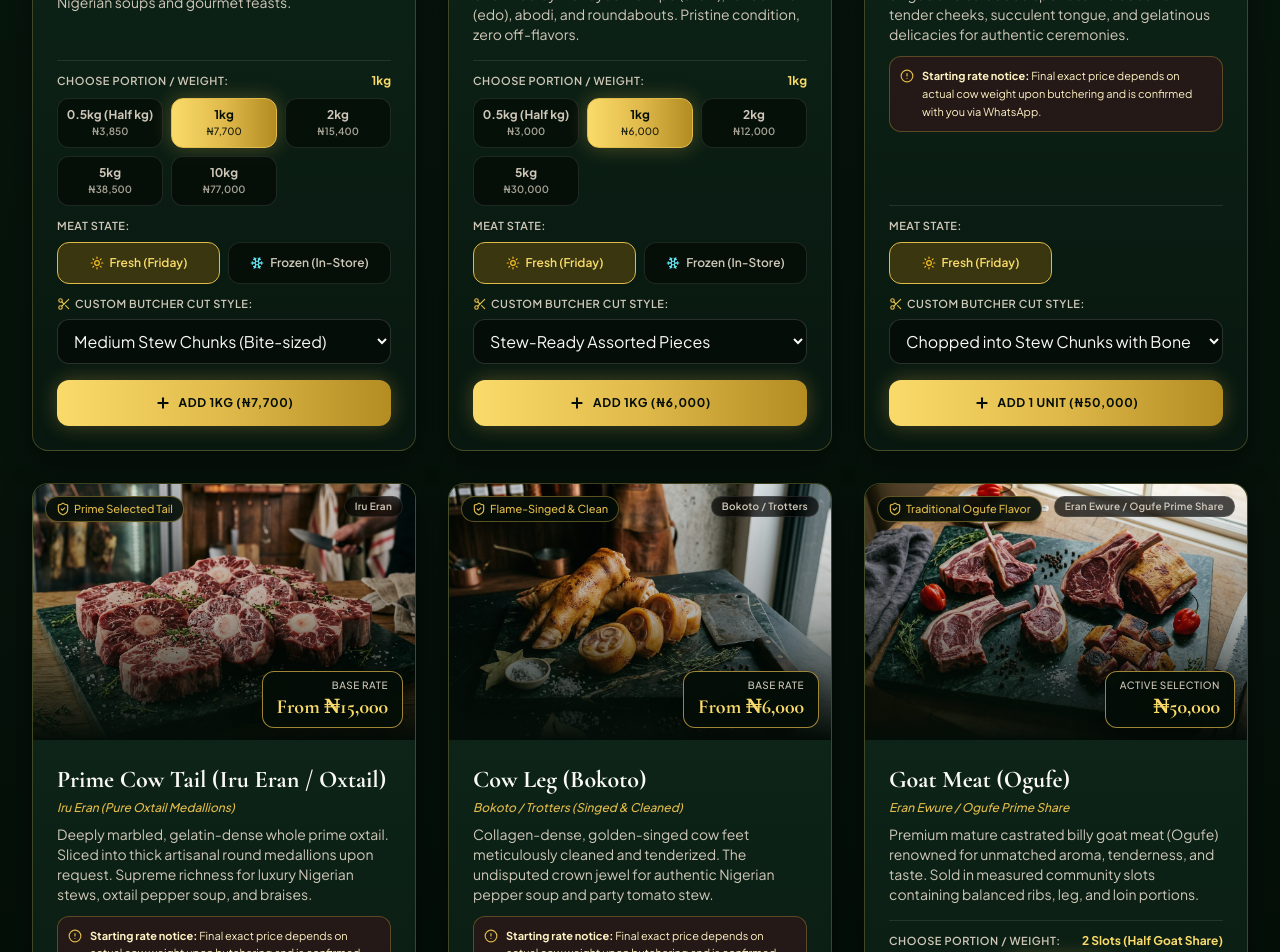
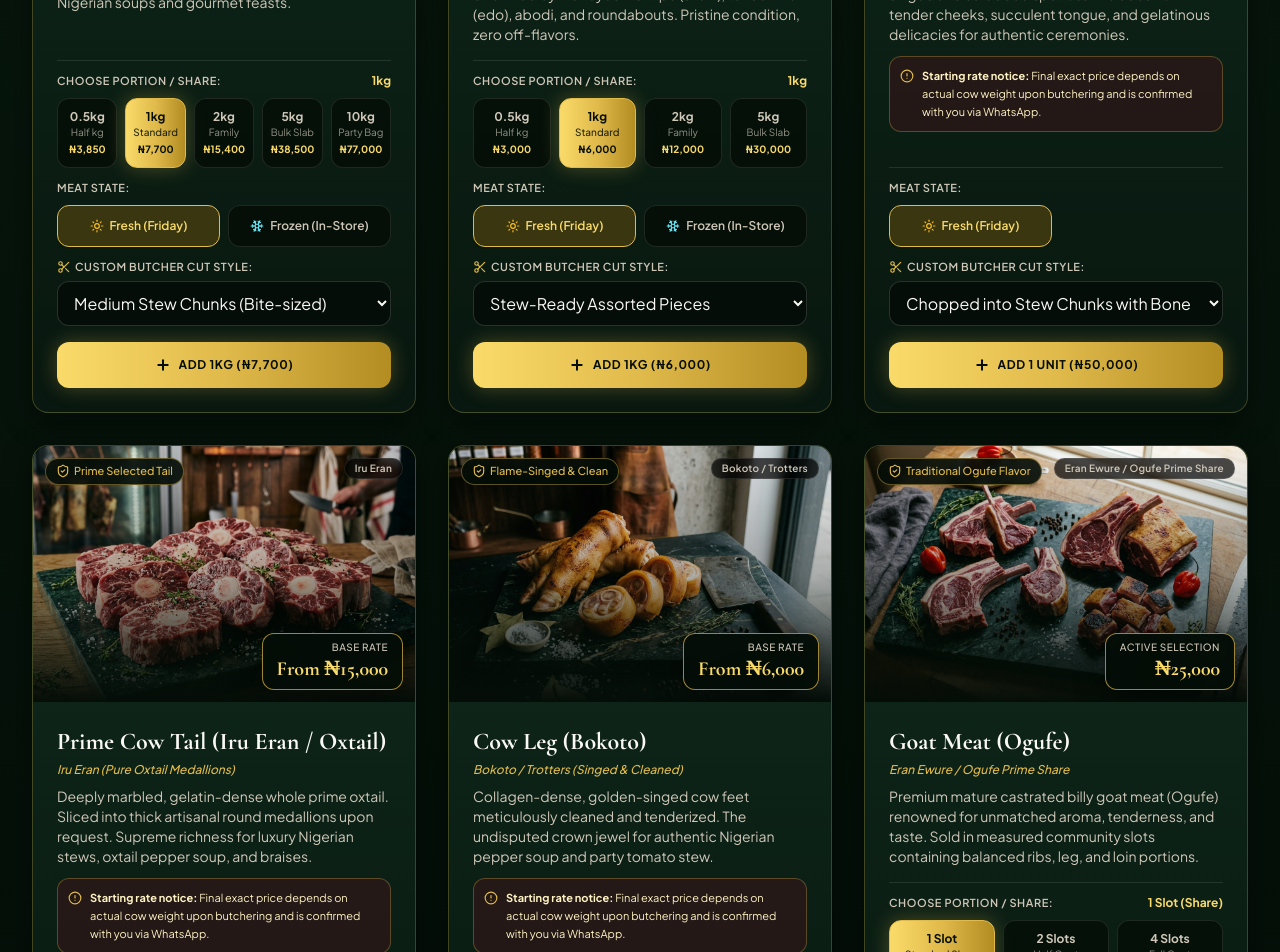
Before and after one commit to Hatooomlaski/alayakireserve, a Next.js app: page / in a window 1280 px wide. Shown: the part 2500-3452 px from the top of the page. Built offline with nearby package versions, Linux system fonts and the light colour scheme.

Commit message:
fix(catalog): prevent portion button text overflow and overlap on Ogufe and all artisanal cuts

```diff
--- a/src/components/ProductCard.tsx
+++ b/src/components/ProductCard.tsx
@@ -33,9 +33,13 @@ export default function ProductCard({ product }: ProductCardProps) {
     openDrawer,
   } = useOrder();
 
-  // Selected portion/tier (default to 1kg or first tier)
+  // Selected portion/tier (default to 1kg for beef/offal, 1 Slot for goat)
+  const defaultTierIndex =
+    product.category === "beef" || product.category === "intestines" ? 1 : 0;
   const [selectedTier, setSelectedTier] = useState<PriceTier | undefined>(
-    product.tiers && product.tiers.length > 0 ? product.tiers[1] || product.tiers[0] : undefined
+    product.tiers && product.tiers.length > 0
+      ? product.tiers[defaultTierIndex] || product.tiers[0]
+      : undefined
   );
 
   // Selected meat state (Fresh vs Frozen)
@@ -176,15 +180,23 @@ export default function ProductCard({ product }: ProductCardProps) {
         <div className="space-y-3 pt-3 border-t border-white/10">
           {product.tiers && product.tiers.length > 0 && (
             <div>
-              <div className="flex items-center justify-between mb-2">
-                <label className="text-[11px] uppercase tracking-wider text-reserve-cream-muted font-semibold">
-                  Choose Portion / Weight:
+              <div className="flex items-center justify-between gap-2 mb-2">
+                <label className="text-[11px] uppercase tracking-wider text-reserve-cream-muted font-semibold truncate">
+                  Choose Portion / Share:
                 </label>
-                <span className="text-xs text-reserve-gold-bright font-bold">
+                <span className="text-xs text-reserve-gold-bright font-bold truncate text-right flex-shrink-0">
                   {selectedTier?.weightLabel}
                 </span>
               </div>
-              <div className="grid grid-cols-2 sm:grid-cols-3 gap-2">
+              <div
+                className={`grid gap-2 ${
+                  product.tiers.length === 3
+                    ? "grid-cols-3"
+                    : product.tiers.length === 4
+                    ? "grid-cols-2 sm:grid-cols-4"
+                    : "grid-cols-3 sm:grid-cols-5"
+                }`}
+              >
                 {product.tiers.map((tier) => {
                   const isSelected = selectedTier?.weightLabel === tier.weightLabel;
                   const qtyForThisTier = getItemQuantity(product.id, tier.weightLabel, selectedState);
@@ -193,18 +205,35 @@ export default function ProductCard({ product }: ProductCardProps) {
                       key={tier.weightLabel}
                       type="button"
                       onClick={() => setSelectedTier(tier)}
-                      className={`relative min-h-[46px] px-2.5 py-2 rounded-xl text-xs font-semibold transition-all border text-center flex flex-col items-center justify-center ${
+                      className={`relative w-full min-w-0 px-1 py-2.5 rounded-xl text-center flex flex-col items-center justify-center transition-all border overflow-hidden ${
                         isSelected
                           ? "bg-gradient-to-r from-reserve-gold-bright via-reserve-gold to-reserve-gold-dark text-reserve-obsidian border-reserve-gold shadow-gold-glow font-bold"
                           : "bg-reserve-obsidian/80 text-reserve-cream-muted border-white/10 hover:border-reserve-gold/40 hover:text-white"
                       }`}
                     >
-                      <span className="block truncate font-bold">{tier.weightLabel}</span>
-                      <span className={`block text-[10px] ${isSelected ? "text-reserve-obsidian/90 font-medium" : "text-reserve-cream-muted/80"}`}>
+                      <span className="block font-bold text-xs truncate max-w-full leading-tight">
+                        {tier.shortLabel || tier.weightLabel}
+                      </span>
+                      {tier.subtitle && (
+                        <span
+                          className={`block text-[10px] truncate max-w-full leading-tight mt-0.5 ${
+                            isSelected
+                              ? "text-reserve-obsidian/85 font-medium"
+                              : "text-reserve-cream-muted/70"
+                          }`}
+                        >
+                          {tier.subtitle}
+                        </span>
+                      )}
+                      <span
+                        className={`block text-[10px] font-bold truncate max-w-full mt-1 ${
+                          isSelected ? "text-reserve-obsidian" : "text-reserve-gold-bright"
+                        }`}
+                      >
                         {formatNaira(tier.price)}
                       </span>
                       {qtyForThisTier > 0 && (
-                        <span className="absolute -top-1.5 -right-1.5 min-w-[18px] h-[18px] px-1 rounded-full bg-emerald-500 text-white text-[10px] font-bold flex items-center justify-center border-2 border-reserve-obsidian shadow">
+                        <span className="absolute top-1 right-1 min-w-[17px] h-[17px] px-0.5 rounded-full bg-emerald-500 text-white text-[9px] font-bold flex items-center justify-center border border-reserve-obsidian shadow">
                           {qtyForThisTier}
                         </span>
                       )}
@@ -339,8 +368,10 @@ export default function ProductCard({ product }: ProductCardProps) {
                   </>
                 ) : (
                   <>
-                    <Plus className="w-4 h-4 text-reserve-obsidian stroke-[3]" />
-                    <span>Add {currentPortionLabel} ({formatNaira(currentPrice)})</span>
+                    <Plus className="w-4 h-4 text-reserve-obsidian stroke-[3] flex-shrink-0" />
+                    <span className="truncate">
+                      Add {selectedTier?.shortLabel || currentPortionLabel} ({formatNaira(currentPrice)})
+                    </span>
                   </>
                 )}
               </button>
--- a/src/config/products.ts
+++ b/src/config/products.ts
@@ -13,11 +13,11 @@ export const PRODUCTS: ProductItem[] = [
     isSpecialty: false,
     availableStates: ["Fresh", "Frozen"],
     tiers: [
-      { weightLabel: "0.5kg (Half kg)", weightKg: 0.5, price: 3850 },
-      { weightLabel: "1kg", weightKg: 1, price: 7700 },
-      { weightLabel: "2kg", weightKg: 2, price: 15400 },
-      { weightLabel: "5kg", weightKg: 5, price: 38500 },
-      { weightLabel: "10kg", weightKg: 10, price: 77000 },
+      { weightLabel: "0.5kg (Half kg)", shortLabel: "0.5kg", subtitle: "Half kg", weightKg: 0.5, price: 3850 },
+      { weightLabel: "1kg", shortLabel: "1kg", subtitle: "Standard", weightKg: 1, price: 7700 },
+      { weightLabel: "2kg", shortLabel: "2kg", subtitle: "Family", weightKg: 2, price: 15400 },
+      { weightLabel: "5kg", shortLabel: "5kg", subtitle: "Bulk Slab", weightKg: 5, price: 38500 },
+      { weightLabel: "10kg", shortLabel: "10kg", subtitle: "Party Bag", weightKg: 10, price: 77000 },
     ],
     imageUrl: "/images/products/prime-beef-boneless.jpg",
     cutOptions: [
@@ -40,10 +40,10 @@ export const PRODUCTS: ProductItem[] = [
     isSpecialty: false,
     availableStates: ["Fresh", "Frozen"],
     tiers: [
-      { weightLabel: "0.5kg (Half kg)", weightKg: 0.5, price: 3000 },
-      { weightLabel: "1kg", weightKg: 1, price: 6000 },
-      { weightLabel: "2kg", weightKg: 2, price: 12000 },
-      { weightLabel: "5kg", weightKg: 5, price: 30000 },
+      { weightLabel: "0.5kg (Half kg)", shortLabel: "0.5kg", subtitle: "Half kg", weightKg: 0.5, price: 3000 },
+      { weightLabel: "1kg", shortLabel: "1kg", subtitle: "Standard", weightKg: 1, price: 6000 },
+      { weightLabel: "2kg", shortLabel: "2kg", subtitle: "Family", weightKg: 2, price: 12000 },
+      { weightLabel: "5kg", shortLabel: "5kg", subtitle: "Bulk Slab", weightKg: 5, price: 30000 },
     ],
     imageUrl: "/images/products/assorted-cow-intestines.jpg",
     cutOptions: [
@@ -124,9 +124,9 @@ export const PRODUCTS: ProductItem[] = [
     isSpecialty: false,
     availableStates: ["Fresh", "Frozen"],
     tiers: [
-      { weightLabel: "1 Slot (Share)", slots: 1, price: 25000 },
-      { weightLabel: "2 Slots (Half Goat Share)", slots: 2, price: 50000 },
-      { weightLabel: "4 Slots (Full Goat Share)", slots: 4, price: 100000 },
+      { weightLabel: "1 Slot (Share)", shortLabel: "1 Slot", subtitle: "Standard Share", slots: 1, price: 25000 },
+      { weightLabel: "2 Slots (Half Goat)", shortLabel: "2 Slots", subtitle: "Half Goat", slots: 2, price: 50000 },
+      { weightLabel: "4 Slots (Full Goat)", shortLabel: "4 Slots", subtitle: "Full Goat", slots: 4, price: 100000 },
     ],
     imageUrl: "/images/products/goat-meat-ogufe.jpg",
     cutOptions: [
--- a/src/types/store.ts
+++ b/src/types/store.ts
@@ -4,6 +4,8 @@ export type ProductCategory = "all" | "beef" | "intestines" | "specialty" | "goa
 
 export interface PriceTier {
   weightLabel: string;
+  shortLabel?: string;
+  subtitle?: string;
   weightKg?: number;
   slots?: number;
   price: number;
```
